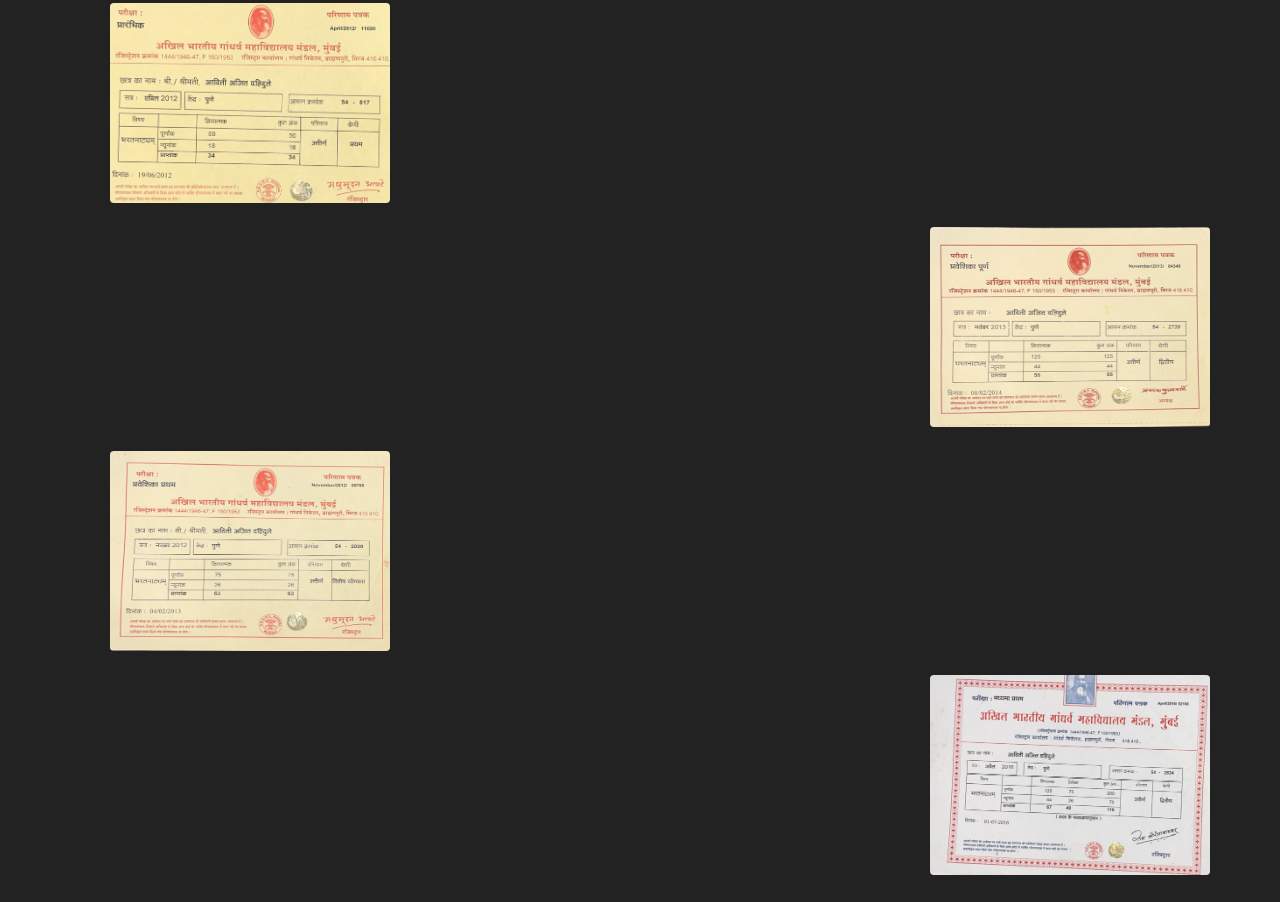
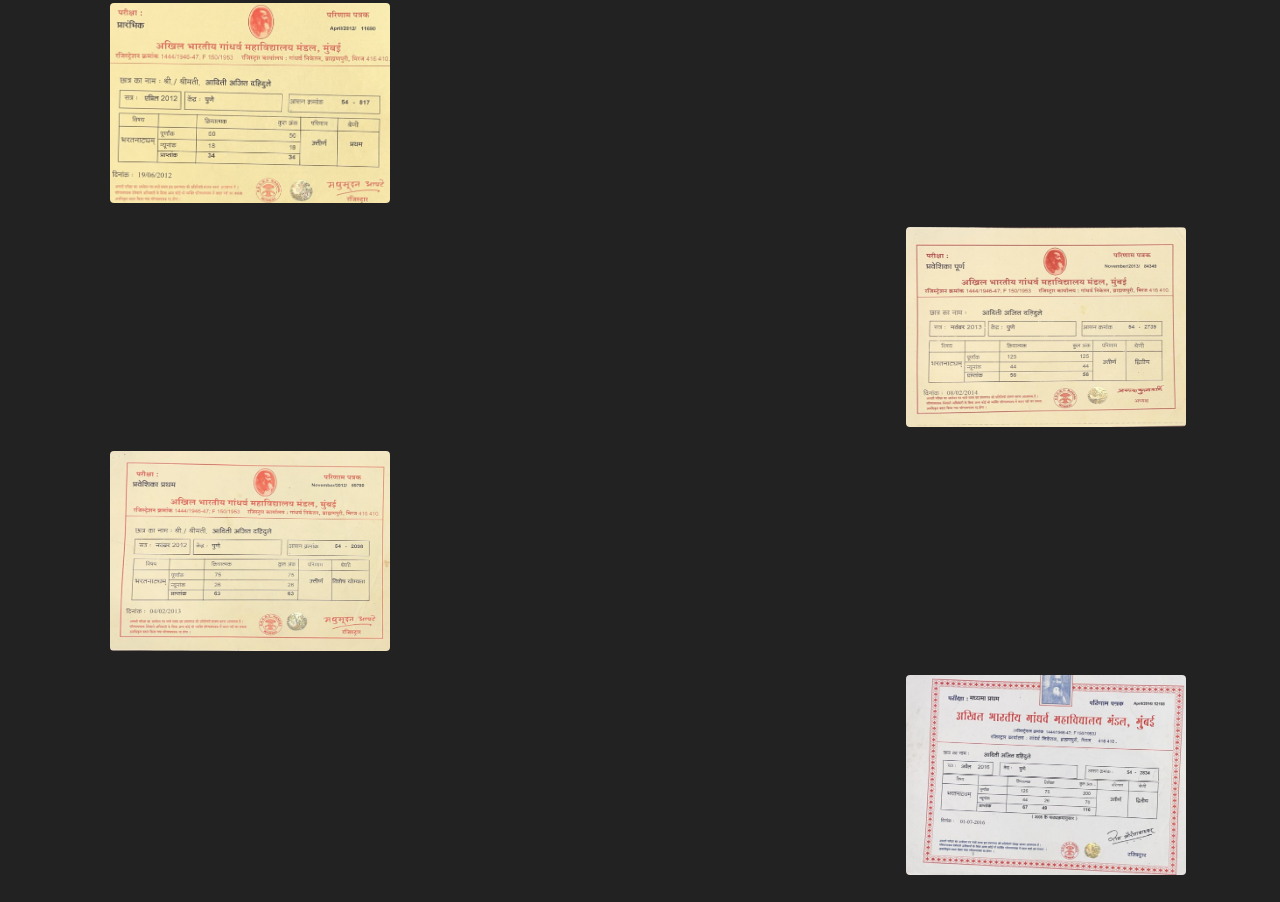
Before and after one commit to Rohit-huta/aditidahidule, a plain HTML site: page index.html in a window 1280 px wide. Shown: the part 2738-3640 px from the top of the page. Drawn offline with nearby package versions, Linux system fonts and the light colour scheme; files whose address does not match are found by name.

Commit message:
few things

```diff
--- a/index.html
+++ b/index.html
@@ -149,7 +149,7 @@
 
 					<!-- 2nd Certificate -->
 					<div class="w-100 d-flex justify-content-end mt-4">
-						<img  src="/ADITI videos/C2.jpeg" class="rounded" width="280px" height="200px" >
+						<img  src="/ADITI videos/C2.jpeg" class="rounded mr-4" width="280px" height="200px" >
 					</div>
 
 					<!-- 3rd Certificate -->
@@ -157,7 +157,7 @@
 
 					<!-- 4th Certificate -->
 					<div class="w-100 d-flex justify-content-end mt-4">
-						<img src="/ADITI videos/C4.jpeg" class="rounded" width="280px" height="200px">
+						<img src="/ADITI videos/C4.jpeg" class="rounded mr-4" width="280px" height="200px">
 					</div>
 				</ul>
 			</div>
```
